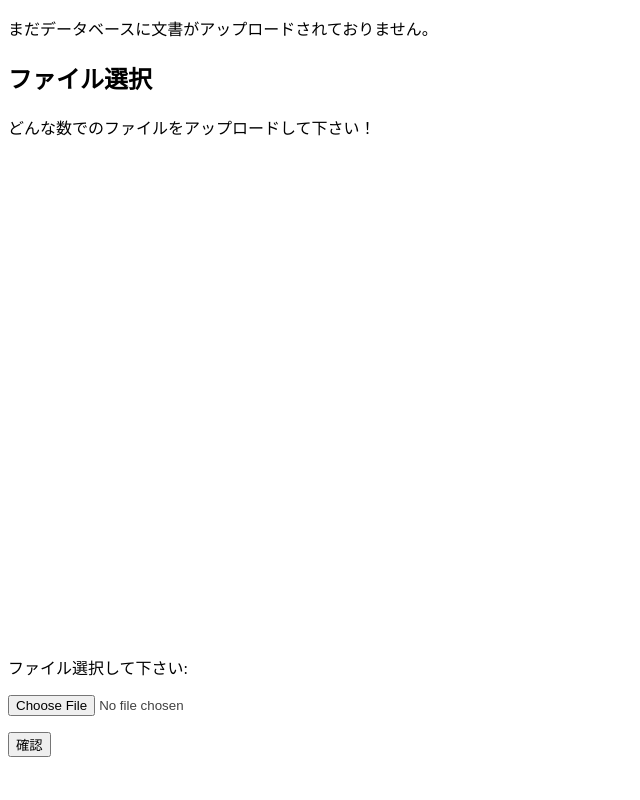
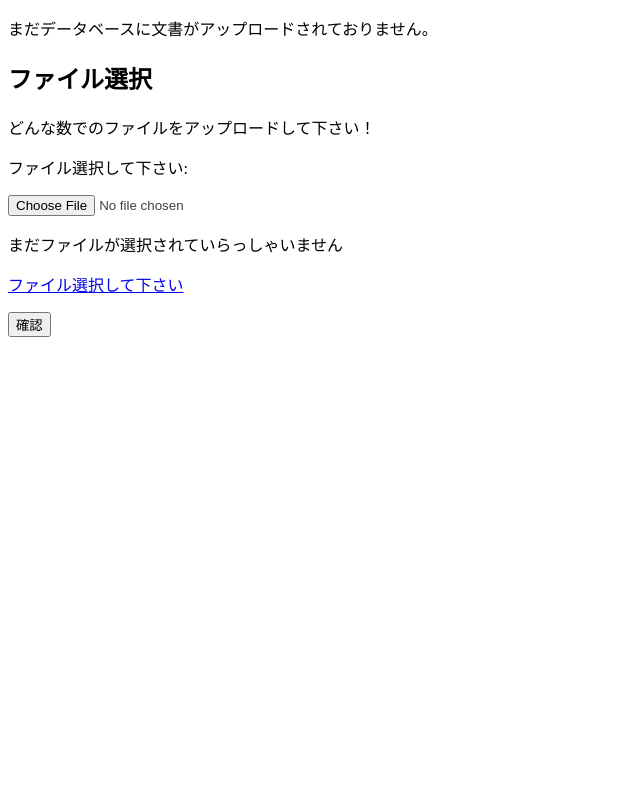
Before and after one commit to nakigoe/sea, a Django app: page / in a window 1280 px wide. Shown: the whole page, without its empty margins (0-640 px from the left). Run offline with Django 3.2, Linux system fonts and the light colour scheme; data that the repository does not hold is empty.

Commit message:
testing file preview before upload

```diff
--- a/upload_form/myapp/templates/list.html
+++ b/upload_form/myapp/templates/list.html
@@ -3,7 +3,8 @@
     <head>
         <meta charset="utf-8">
         <title>ファイルアップロード</title>
-        <!--<link rel="icon" type="image/svg+xml" href="icon.svg" sizes="any">-->
+        {% load static %}
+        <link rel="icon" type="image/svg+xml" href="{% static 'icon.svg' %}" sizes="any">
     </head>
     <style>
         input[type='file'] {
@@ -33,16 +34,68 @@
             {{ message }}
             <p>{{ form.non_field_errors }}</p>
 
-            <object data="{{ document.docfile.name }}" type="application/pdf" frameborder="0" width="320px" height="480px" style="padding: 20px;">
-                <embed src="{{ document.docfile.url }}" width="320px" height="480px"/>
-            </object>
             <p>{{ form.docfile.label_tag }} {{ form.docfile.help_text }}</p>
-
             <p>
                 {{ form.docfile.errors }}
                 {{ form.docfile }}
             </p>
-            <p><input type="submit" value="確認"/></p>
-        </form>
-    </body>
+
+<!-- Preview the files before uploading section -->
+<input
+  type="file"
+  name="docfile2"
+  id="fileElem"
+  multiple
+  accept="image/*,.pdf"
+  style="display:none" />
+<div id="fileList">
+  <p>まだファイルが選択されていらっしゃいません</p>
+</div>
+<a href="#" id="fileSelect">ファイル選択して下さい</a>
+
+<!-- Submit Button -->
+<p><input type="submit" value="確認"/></p>
+</form>
+
+<script>
+const fileSelect = document.getElementById("fileSelect"),
+    fileElem = document.getElementById("fileElem"),
+    fileList = document.getElementById("fileList");
+
+fileSelect.addEventListener("click", (e) => {
+  if (fileElem) {
+    fileElem.click();
+  }
+  e.preventDefault(); // prevent navigation to "#"
+}, false);
+
+fileElem.addEventListener("change", handleFiles, false);
+
+function handleFiles() {
+  if (!this.files.length) {
+    fileList.innerHTML = "<p>まだファイルが選択されていらっしゃいません</p>";
+  } else {
+    fileList.innerHTML = "";
+    const objectsList = document.createElement("div");
+    fileList.appendChild(objectsList);
+    for (let i = 0; i < this.files.length; i++) {
+      const li = document.createElement("object");
+      objectsList.appendChild(li);
+
+      const img = document.createElement("embed");
+      img.src = URL.createObjectURL(this.files[i]);
+      img.width = 320;
+      img.height = 480;
+      img.onload = () => {
+        URL.revokeObjectURL(this.src);
+      }
+      li.appendChild(img);
+      const info = document.createElement("div");
+      info.innerHTML = `${this.files[i].name}: ${this.files[i].size} bytes`;
+      li.appendChild(info);
+    }
+  }
+}
+</script>
+</body>
 </html>
--- a/upload_form/myapp/views.py
+++ b/upload_form/myapp/views.py
@@ -1,12 +1,12 @@
 from django.shortcuts import redirect, render
+from django.views.decorators.clickjacking import xframe_options_exempt
 from .models import Document
 from .forms import DocumentForm
 
-from django.views.decorators.clickjacking import xframe_options_exempt
 
 @xframe_options_exempt
 def my_view(request):
-    print(f"貴方は Python 3.6+ を使用しています。ここで失敗した場合は、正しいバージョンを使用してください。")
+    print("貴方は Python 3.6+ を使用しています。ここで失敗した場合は、正しいバージョンを使用してください。")
     message = 'どんな数でのファイルをアップロードして下さい！'
     # Handle file upload
     if request.method == 'POST':
@@ -30,3 +30,10 @@ def my_view(request):
     test = render(request, 'list.html', context)
     test ['Content-Security-Policy'] = "frame-ancestors 'self' http://127.0.0.1:8000/"
     return test
+
+from django import template
+register = template.Library()
+
+@register.simple_tag
+def go_to_url(url):
+    return "window.location='" + url +"'; return false;"
--- a/upload_form/myproject/settings.py
+++ b/upload_form/myproject/settings.py
@@ -126,5 +126,8 @@ USE_TZ = True
 # https://docs.djangoproject.com/en/3.0/howto/static-files/
 
 STATIC_URL = '/static/'
+STATICFILES_DIRS = [
+    os.path.join(BASE_DIR, "static"),
+]
 MEDIA_URL = '/media/'
 MEDIA_ROOT = os.path.join(BASE_DIR, 'media')
```
Also changed, not shown: upload_form/static/icon.svg (added).
